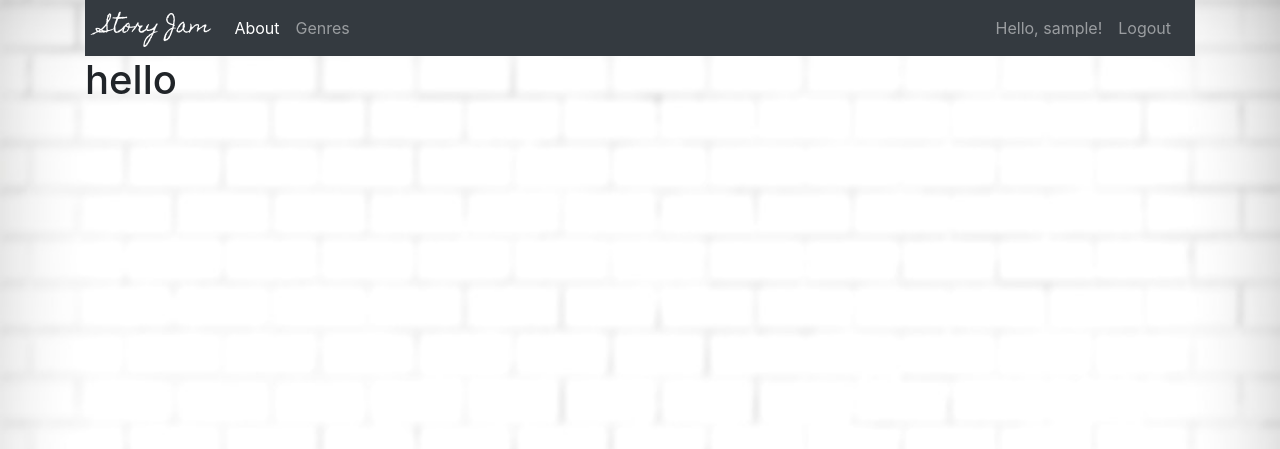
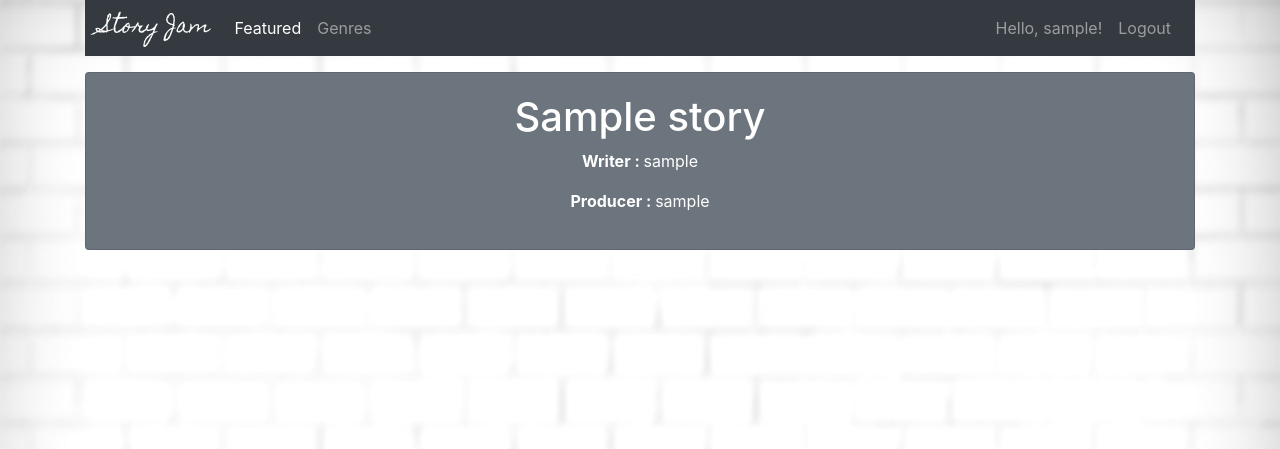
Before and after one commit to ombreNeko/Story-Jam, a Django app: page / in a window 1280 px wide. Shown: the top 449 px of the page. Run offline with Django 3.2, Linux system fonts and the light colour scheme; a user stored in the database is signed in; tables that the repository leaves empty hold one stand-in row (values such as "Sample post"); some libraries are stand-ins or nearby versions; some web fonts are replaced.

Commit message:
added login required and featured stories template

```diff
--- a/main/models.py
+++ b/main/models.py
@@ -28,6 +28,7 @@ class Story(models.Model):
     is_sold = models.BooleanField(default=False)
     is_featured = models.BooleanField(default=False)
     writer = models.ForeignKey(WriterProfile, on_delete = models.DO_NOTHING, null= True, blank = True)
+    producer = models.ForeignKey(ProducerProfile,on_delete= models.DO_NOTHING, null = True, blank = True)
 
     def __str__(self):
         return self.name
--- a/main/urls.py
+++ b/main/urls.py
@@ -3,12 +3,14 @@ from django.urls import path
 from django.contrib.auth.decorators import login_required
 
 urlpatterns = [
-    path('', login_required(views.Index.as_view()), name = 'index'),
+    path('', login_required(views.FeaturedStories.as_view()), name = 'index'),
     path('genres/',login_required(views.Genre.as_view()), name = 'genres' ),
-    path('genres/<int:pk>', views.Stories, name ='genre'),
+    path('genres/<int:pk>', login_required(views.Stories), name ='genre'),
     path('story/<int:pk>', views.Story.as_view(),name='story'),
     path('story/<int:pk>/payment', views.Payment, name = 'payment'),
-    path('payment_successful/', views.Payment_Success.as_view() , name = 'success'),
+    path('payment_successful/', login_required(views.Payment_Success.as_view()) , name = 'success'),
     path('my_profile/', views.MyProfile , name = 'my_profile'),
-    path('view_writer_profile/<int:pk>',views.ViewWriterProfile.as_view(),name = 'view_writer_profile'),
+    path('view_writer_profile/<int:pk>',login_required(views.ViewWriterProfile.as_view()),name = 'view_writer_profile'),
+    path('view_producer_profile/<int:pk>',login_required(views.ViewProducerProfile.as_view()),name = 'view_producer_profile'),
+
    ]
--- a/main/views.py
+++ b/main/views.py
@@ -3,6 +3,8 @@ from main import models
 from django.views.generic import TemplateView,ListView,DetailView,CreateView
 from django.http import HttpResponseRedirect
 from main.forms import PaymentForm
+from django.contrib.auth.decorators import login_required
+
 
 class Index(TemplateView):
     template_name = 'main/index.html'
@@ -15,6 +17,7 @@ class Stories(DetailView):
     model = models.Genre
     template_name = 'main/stories.html'
 
+@login_required
 def Stories(request , pk):
     genre = models.Genre.objects.get(pk = pk)
 
@@ -34,6 +37,7 @@ class Story(DetailView):
     model = models.Story
     template_name = 'main/story.html'
 
+@login_required
 def Payment(request,pk):
 
     story = models.Story.objects.get(pk = pk )
@@ -48,6 +52,7 @@ def Payment(request,pk):
             payment.story = story
             payment.save()
             story.is_sold = True
+            story.producer = payment.producer
             story.save()
 
             return redirect('success')
@@ -92,3 +97,12 @@ def MyProfile(request):
 class ViewWriterProfile(DetailView):
     model = models.WriterProfile
     template_name = 'main/writer_profile.html'
+
+class ViewProducerProfile(DetailView):
+    model = models.ProducerProfile
+    template_name = 'main/producer_profile.html'
+
+class FeaturedStories(ListView):
+    queryset = models.Story.objects.filter(is_featured = True)
+    template_name = 'main/index.html'
+    context_object_name = 'featured'
--- a/templates/auth/login.html
+++ b/templates/auth/login.html
@@ -1,4 +1,4 @@
-
+{% load static %}
 <!DOCTYPE html>
 <html lang="en">
 <head>
@@ -16,7 +16,7 @@
 
     <style>
         body {
-            background-image:url('static/login.jpg');
+            background-image:url('/static/login.jpg');
             background-attachment: fixed;
             background-position: center;
             background-size: cover;
--- /dev/null
+++ b/templates/main/components/featured_stories_card.html
@@ -0,0 +1,19 @@
+<div class="card text-white bg-secondary mt-3 storyblock">
+    <div class="card-body">
+        <h1 class="story-title text-center">{{story.name }}</h1>
+        <p class="text-center"><a class = "text-white" href="{% url 'view_writer_profile' story.writer.id %}"><b>Writer : </b>{{story.writer}}</a> </p>
+        <p class="text-center"><a class = "text-white" href="{% url 'view_producer_profile' story.producer.id %}"><b>Producer : </b>{{ story.producer }}</a> </p>
+
+
+    </div>
+
+    <div class="summary">
+        <div class="row">
+        <button type="button" class="  btn btn-outline-danger closed">Close</button>
+    </div>
+
+        <p>{{ story.summary }}</p>
+
+    </div>
+
+</div>
--- a/templates/main/index.html
+++ b/templates/main/index.html
@@ -1,6 +1,13 @@
 {% extends 'main/layout/base.html' %}
 
-{% block content  %}
-<h1>hello</h1>
+{% block content %}
+<div class="card-deck">
+
+        {% for story in featured %}
+
+            {% include 'main/components/featured_stories_card.html' %}
+
+         {% endfor %}
+</div>
 
 {% endblock %}
--- a/templates/main/layout/base.html
+++ b/templates/main/layout/base.html
@@ -35,7 +35,7 @@
                 <div class="collapse navbar-collapse" id="navbarText">
                     <ul class="navbar-nav mr-auto">
                     <li class="nav-item active">
-                        <a class="nav-link" href="{% url 'index' %}">About <span class="sr-only">(current)</span></a>
+                        <a class="nav-link" href="{% url 'index' %}">Featured<span class="sr-only">(current)</span></a>
                     </li>
                     <li class="nav-item">
                         <a class="nav-link" href="{% url 'genres' %}">Genres</a>
```
Also changed, not shown: templates/main/producer_profile.html (added, +9 -0 lines), main/migrations/0009_story_is_featured.py (added), main/migrations/0010_story_producer.py (added).
